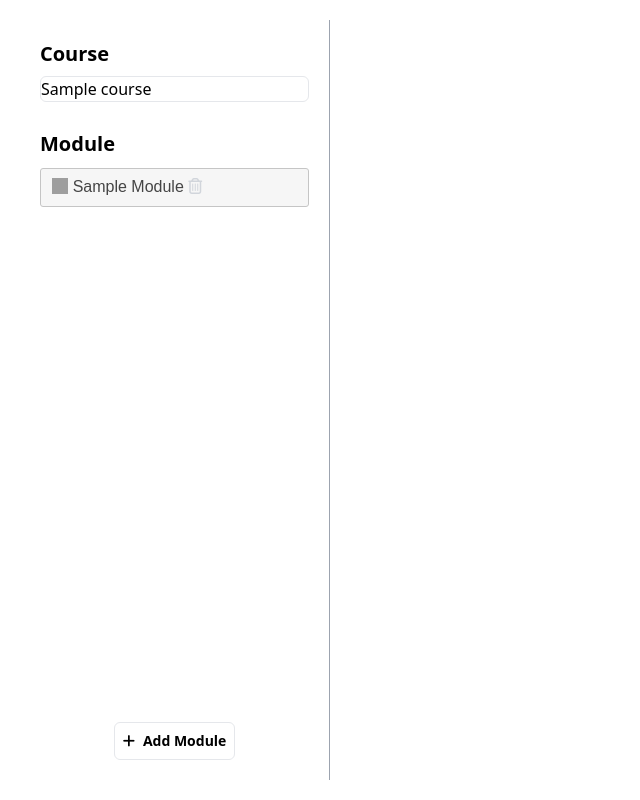
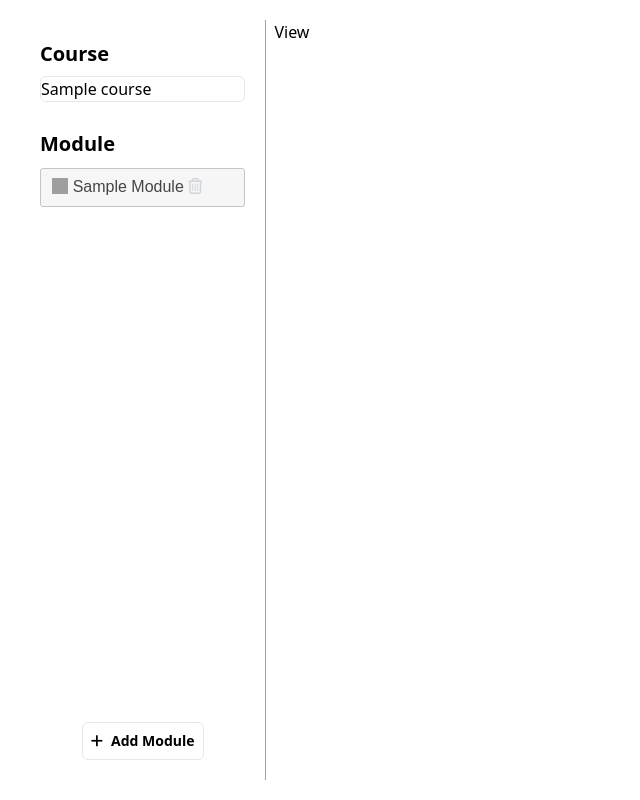
Before and after one commit to Isagani-lapira/e-learning, a Django app: page /instructor/editcourse/1/ in a window 1280 px wide. Shown: the whole page, without its empty margins (0-640 px from the left). Run offline with Django 5.2, Linux system fonts and the light colour scheme; tables that the repository leaves empty hold one stand-in row (Sample ...); some libraries are stand-ins or nearby versions; grey boxes are pictures that could not be loaded.

Commit message:
Add: toggle of view lesson and add lesson

```diff
--- a/elearning/apps/instructorapp/forms.py
+++ b/elearning/apps/instructorapp/forms.py
@@ -51,6 +51,13 @@ class ModuleForm(forms.Form):
 
 
 class LessonForm(forms.Form):
+
+    module = forms.CharField(
+        widget=forms.TextInput(attrs={
+        'id':'module_id',
+        'type':'hidden'
+    })
+    )
     title = forms.CharField(
         max_length=150,
         label="Lesson Title",
--- a/elearning/apps/instructorapp/templates/edit_page_content/addlesson.html
+++ b/elearning/apps/instructorapp/templates/edit_page_content/addlesson.html
@@ -1,8 +1,13 @@
-{{ lesson_form.media }}
-<div class="w-full h-full overflow-y-auto">
-    <form method="POST" class="p-5">
+{% load static %}
+<div class="w-full h-full p-5">
+    <form method="POST">
+        {{ lesson_form.media }}
         {% csrf_token %}
         {{ lesson_form.as_p }}
         <button type="submit" class="px-3 py-2 rounded-md bg-primary hover:bg-dark-green mt-4 text-white">Add Lesson</button>
+        <button type="button" onclick="toggleLessonView()">Cancel</button>
     </form>
+
 </div>
+
+<script src="{% static '/js/instructor.js' %}"></script>
--- a/elearning/apps/instructorapp/templates/edit_page_content/sidebar.html
+++ b/elearning/apps/instructorapp/templates/edit_page_content/sidebar.html
@@ -35,7 +35,7 @@
                                 </li>
                             {% endfor %}
                         </ul>
-                        <p class="text-primary text-xs font-bold text-center hover:bg-accent-g bg-opacity-20 py-2 cursor-pointer">
+                        <p class="text-primary text-xs font-bold text-center hover:bg-accent-g bg-opacity-20 py-2 cursor-pointer" onclick="toggleLessonView('{{v.id}}')">
                             <i class="fa-solid fa-plus"></i>
                             Add Lesson
                         </p>
--- a/elearning/apps/instructorapp/templates/editcourse.html
+++ b/elearning/apps/instructorapp/templates/editcourse.html
@@ -9,5 +9,13 @@
     <div class="h-full p-5 flex gap-2">
 
         {% include 'edit_page_content/sidebar.html' %}
+        <div id="lesson_view" class="w-full h-full overflow-y-auto">
+            View
+        </div>
+        <div id="add_lesson_view" class="w-full h-full overflow-y-auto hidden">
+            {% include 'edit_page_content/addlesson.html' %}
+        </div>
+
+
     </div>
 {% endblock %}
--- a/elearning/static/js/instructor.js
+++ b/elearning/static/js/instructor.js
@@ -58,3 +58,10 @@ $(function() {
       }
     });
 });
+
+
+function toggleLessonView(module_id){
+    $('#lesson_view').toggleClass('hidden')
+    $('#add_lesson_view').toggle()
+    $('#module_id').val(module_id)
+}
```
